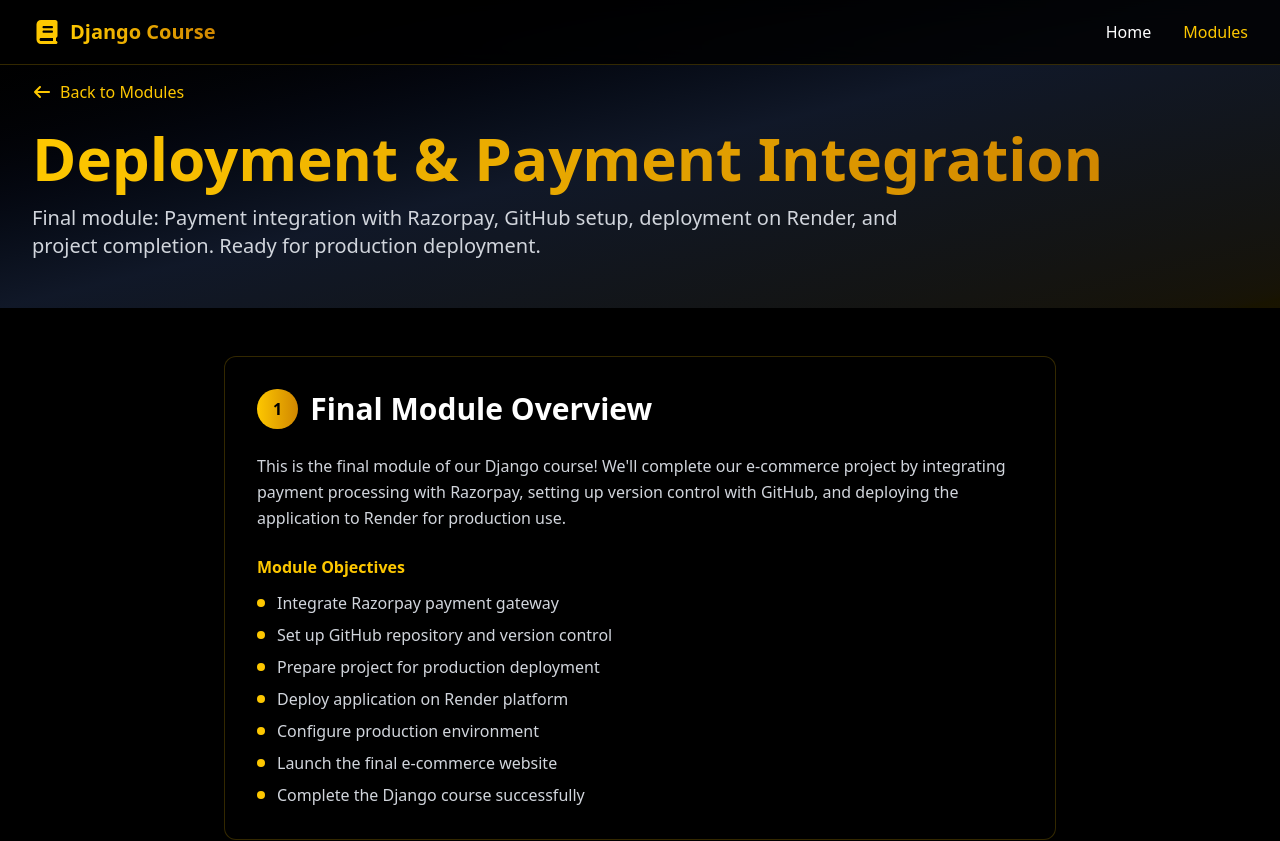
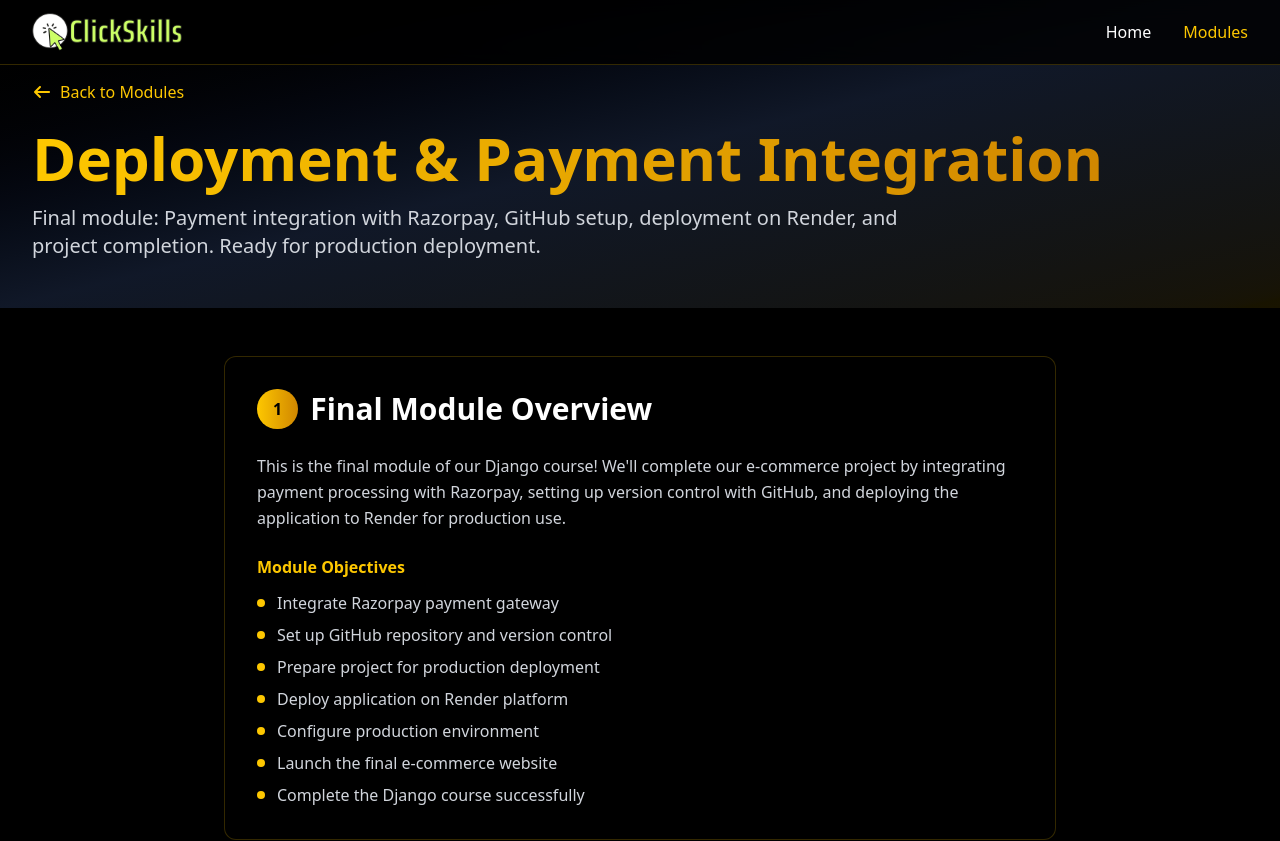
Before and after one commit to Abros3006/django-course, a Next.js app: page /modules/deployment-payment-integration in a window 1280 px wide. Shown: the top 841 px of the page. Built offline with nearby package versions, Linux system fonts and the light colour scheme.

Commit message:
Replace FontAwesome book icon with company logo across multiple module pages for a consistent branding update. Added Image component for logo integration and removed unused icon imports.

```diff
--- a/src/app/modules/deployment-payment-integration/page.tsx
+++ b/src/app/modules/deployment-payment-integration/page.tsx
@@ -1,8 +1,9 @@
 'use client';
 
 import { FontAwesomeIcon } from '@fortawesome/react-fontawesome';
-import { faBook, faArrowLeft } from '@fortawesome/free-solid-svg-icons';
+import { faArrowLeft } from '@fortawesome/free-solid-svg-icons';
 import Link from 'next/link';
+import Image from 'next/image';
 
 export default function DeploymentPaymentIntegrationPage() {
   const moduleContent = {
@@ -214,11 +215,13 @@
       <nav className="fixed top-0 w-full bg-black/80 backdrop-blur-md z-50 border-b border-yellow-400/20">
         <div className="max-w-7xl mx-auto px-4 sm:px-6 lg:px-8">
           <div className="flex justify-between items-center h-16">
-            <div className="flex items-center space-x-2">
-              <FontAwesomeIcon icon={faBook} className="text-yellow-400 text-2xl" />
-              <span className="text-xl font-bold bg-gradient-to-r from-yellow-400 to-yellow-600 bg-clip-text text-transparent">
-                Django Course
-              </span>
+          <div className="flex items-center space-x-2">
+              <Image
+                src="/images/logo.png"
+                alt="Company Logo"
+                width={150}
+                height={100}
+              />
             </div>
             <div className="hidden md:flex items-center space-x-8">
               <Link href="/" className="text-white hover:text-yellow-400 transition-colors duration-300">Home</Link>
--- a/src/app/modules/ecommerce-features-implementation/page.tsx
+++ b/src/app/modules/ecommerce-features-implementation/page.tsx
@@ -1,8 +1,9 @@
 'use client';
 
 import { FontAwesomeIcon } from '@fortawesome/react-fontawesome';
-import { faBook, faArrowLeft } from '@fortawesome/free-solid-svg-icons';
+import { faArrowLeft } from '@fortawesome/free-solid-svg-icons';
 import Link from 'next/link';
+import Image from 'next/image';
 
 export default function EcommerceFeaturesImplementationPage() {
   const moduleContent = {
@@ -182,11 +183,13 @@
       <nav className="fixed top-0 w-full bg-black/80 backdrop-blur-md z-50 border-b border-yellow-400/20">
         <div className="max-w-7xl mx-auto px-4 sm:px-6 lg:px-8">
           <div className="flex justify-between items-center h-16">
-            <div className="flex items-center space-x-2">
-              <FontAwesomeIcon icon={faBook} className="text-yellow-400 text-2xl" />
-              <span className="text-xl font-bold bg-gradient-to-r from-yellow-400 to-yellow-600 bg-clip-text text-transparent">
-                Django Course
-              </span>
+          <div className="flex items-center space-x-2">
+              <Image
+                src="/images/logo.png"
+                alt="Company Logo"
+                width={150}
+                height={100}
+              />
             </div>
             <div className="hidden md:flex items-center space-x-8">
               <Link href="/" className="text-white hover:text-yellow-400 transition-colors duration-300">Home</Link>
--- a/src/app/modules/ecommerce-project-setup/page.tsx
+++ b/src/app/modules/ecommerce-project-setup/page.tsx
@@ -1,8 +1,9 @@
 'use client';
 
 import { FontAwesomeIcon } from '@fortawesome/react-fontawesome';
-import { faBook, faArrowLeft } from '@fortawesome/free-solid-svg-icons';
+import { faArrowLeft } from '@fortawesome/free-solid-svg-icons';
 import Link from 'next/link';
+import Image from 'next/image';
 
 export default function EcommerceProjectSetupPage() {
   const moduleContent = {
@@ -515,11 +516,13 @@
       <nav className="fixed top-0 w-full bg-black/80 backdrop-blur-md z-50 border-b border-yellow-400/20">
         <div className="max-w-7xl mx-auto px-4 sm:px-6 lg:px-8">
           <div className="flex justify-between items-center h-16">
-            <div className="flex items-center space-x-2">
-              <FontAwesomeIcon icon={faBook} className="text-yellow-400 text-2xl" />
-              <span className="text-xl font-bold bg-gradient-to-r from-yellow-400 to-yellow-600 bg-clip-text text-transparent">
-                Django Course
-              </span>
+          <div className="flex items-center space-x-2">
+              <Image
+                src="/images/logo.png"
+                alt="Company Logo"
+                width={150}
+                height={100}
+              />
             </div>
             <div className="hidden md:flex items-center space-x-8">
               <Link href="/" className="text-white hover:text-yellow-400 transition-colors duration-300">Home</Link>
--- a/src/app/modules/forms-crud-validation/page.tsx
+++ b/src/app/modules/forms-crud-validation/page.tsx
@@ -1,8 +1,9 @@
 'use client';
 
 import { FontAwesomeIcon } from '@fortawesome/react-fontawesome';
-import { faBook, faArrowLeft } from '@fortawesome/free-solid-svg-icons';
+import { faArrowLeft } from '@fortawesome/free-solid-svg-icons';
 import Link from 'next/link';
+import Image from 'next/image';
 
 export default function FormsCrudValidationPage() {
   const moduleContent = {
@@ -559,11 +560,13 @@
       <nav className="fixed top-0 w-full bg-black/80 backdrop-blur-md z-50 border-b border-yellow-400/20">
         <div className="max-w-7xl mx-auto px-4 sm:px-6 lg:px-8">
           <div className="flex justify-between items-center h-16">
-            <div className="flex items-center space-x-2">
-              <FontAwesomeIcon icon={faBook} className="text-yellow-400 text-2xl" />
-              <span className="text-xl font-bold bg-gradient-to-r from-yellow-400 to-yellow-600 bg-clip-text text-transparent">
-                Django Course
-              </span>
+          <div className="flex items-center space-x-2">
+              <Image
+                src="/images/logo.png"
+                alt="Company Logo"
+                width={150}
+                height={100}
+              />
             </div>
             <div className="hidden md:flex items-center space-x-8">
               <Link href="/" className="text-white hover:text-yellow-400 transition-colors duration-300">Home</Link>
--- a/src/app/modules/introduction-to-django/page.tsx
+++ b/src/app/modules/introduction-to-django/page.tsx
@@ -1,8 +1,9 @@
 'use client';
 
 import { FontAwesomeIcon } from '@fortawesome/react-fontawesome';
-import { faBook, faArrowLeft } from '@fortawesome/free-solid-svg-icons';
+import { faArrowLeft } from '@fortawesome/free-solid-svg-icons';
 import Link from 'next/link';
+import Image from 'next/image';
 
 export default function ModulePage() {
   // Module 1 content
@@ -579,11 +580,13 @@
       <nav className="fixed top-0 w-full bg-black/80 backdrop-blur-md z-50 border-b border-yellow-400/20">
         <div className="max-w-7xl mx-auto px-4 sm:px-6 lg:px-8">
           <div className="flex justify-between items-center h-16">
-            <div className="flex items-center space-x-2">
-              <FontAwesomeIcon icon={faBook} className="text-yellow-400 text-2xl" />
-              <span className="text-xl font-bold bg-gradient-to-r from-yellow-400 to-yellow-600 bg-clip-text text-transparent">
-                Django Course
-              </span>
+          <div className="flex items-center space-x-2">
+              <Image
+                src="/images/logo.png"
+                alt="Company Logo"
+                width={150}
+                height={100}
+              />
             </div>
             <div className="hidden md:flex items-center space-x-8">
               <Link href="/" className="text-white hover:text-yellow-400 transition-colors duration-300">Home</Link>
--- a/src/app/modules/models-migrations-database/page.tsx
+++ b/src/app/modules/models-migrations-database/page.tsx
@@ -1,8 +1,9 @@
 'use client';
 
 import { FontAwesomeIcon } from '@fortawesome/react-fontawesome';
-import { faBook, faArrowLeft } from '@fortawesome/free-solid-svg-icons';
+import { faArrowLeft } from '@fortawesome/free-solid-svg-icons';
 import Link from 'next/link';
+import Image from 'next/image';
 
 export default function ModelsMigrationsDatabasePage() {
   const moduleContent = {
@@ -537,11 +538,13 @@
       <nav className="fixed top-0 w-full bg-black/80 backdrop-blur-md z-50 border-b border-yellow-400/20">
         <div className="max-w-7xl mx-auto px-4 sm:px-6 lg:px-8">
           <div className="flex justify-between items-center h-16">
-            <div className="flex items-center space-x-2">
-              <FontAwesomeIcon icon={faBook} className="text-yellow-400 text-2xl" />
-              <span className="text-xl font-bold bg-gradient-to-r from-yellow-400 to-yellow-600 bg-clip-text text-transparent">
-                Django Course
-              </span>
+          <div className="flex items-center space-x-2">
+              <Image
+                src="/images/logo.png"
+                alt="Company Logo"
+                width={150}
+                height={100}
+              />
             </div>
             <div className="hidden md:flex items-center space-x-8">
               <Link href="/" className="text-white hover:text-yellow-400 transition-colors duration-300">Home</Link>
--- a/src/app/modules/page.tsx
+++ b/src/app/modules/page.tsx
@@ -1,8 +1,9 @@
 'use client';
 
 import { FontAwesomeIcon } from '@fortawesome/react-fontawesome';
-import { faBook, faPlay, faArrowRight } from '@fortawesome/free-solid-svg-icons';
+import { faPlay, faArrowRight } from '@fortawesome/free-solid-svg-icons';
 import Link from 'next/link';
+import Image from 'next/image';
 
 export default function ModulesPage() {
   const modules = [
@@ -148,11 +149,13 @@
       <nav className="fixed top-0 w-full bg-black/80 backdrop-blur-md z-50 border-b border-yellow-400/20">
         <div className="max-w-7xl mx-auto px-4 sm:px-6 lg:px-8">
           <div className="flex justify-between items-center h-16">
-            <div className="flex items-center space-x-2">
-              <FontAwesomeIcon icon={faBook} className="text-yellow-400 text-2xl" />
-              <span className="text-xl font-bold bg-gradient-to-r from-yellow-400 to-yellow-600 bg-clip-text text-transparent">
-                Django Course
-              </span>
+          <div className="flex items-center space-x-2">
+              <Image
+                src="/images/logo.png"
+                alt="Company Logo"
+                width={150}
+                height={100}
+              />
             </div>
             <div className="hidden md:flex items-center space-x-8">
               <Link href="/" className="text-white hover:text-yellow-400 transition-colors duration-300">Home</Link>
--- a/src/app/modules/routing-views-templates/page.tsx
+++ b/src/app/modules/routing-views-templates/page.tsx
@@ -1,8 +1,9 @@
 'use client';
 
 import { FontAwesomeIcon } from '@fortawesome/react-fontawesome';
-import { faBook, faArrowLeft } from '@fortawesome/free-solid-svg-icons';
+import { faArrowLeft } from '@fortawesome/free-solid-svg-icons';
 import Link from 'next/link';
+import Image from 'next/image';
 
 export default function RoutingViewsTemplatesPage() {
   const moduleContent = {
@@ -474,11 +475,13 @@
       <nav className="fixed top-0 w-full bg-black/80 backdrop-blur-md z-50 border-b border-yellow-400/20">
         <div className="max-w-7xl mx-auto px-4 sm:px-6 lg:px-8">
           <div className="flex justify-between items-center h-16">
-            <div className="flex items-center space-x-2">
-              <FontAwesomeIcon icon={faBook} className="text-yellow-400 text-2xl" />
-              <span className="text-xl font-bold bg-gradient-to-r from-yellow-400 to-yellow-600 bg-clip-text text-transparent">
-                Django Course
-              </span>
+          <div className="flex items-center space-x-2">
+              <Image
+                src="/images/logo.png"
+                alt="Company Logo"
+                width={150}
+                height={100}
+              />
             </div>
             <div className="hidden md:flex items-center space-x-8">
               <Link href="/" className="text-white hover:text-yellow-400 transition-colors duration-300">Home</Link>
```
